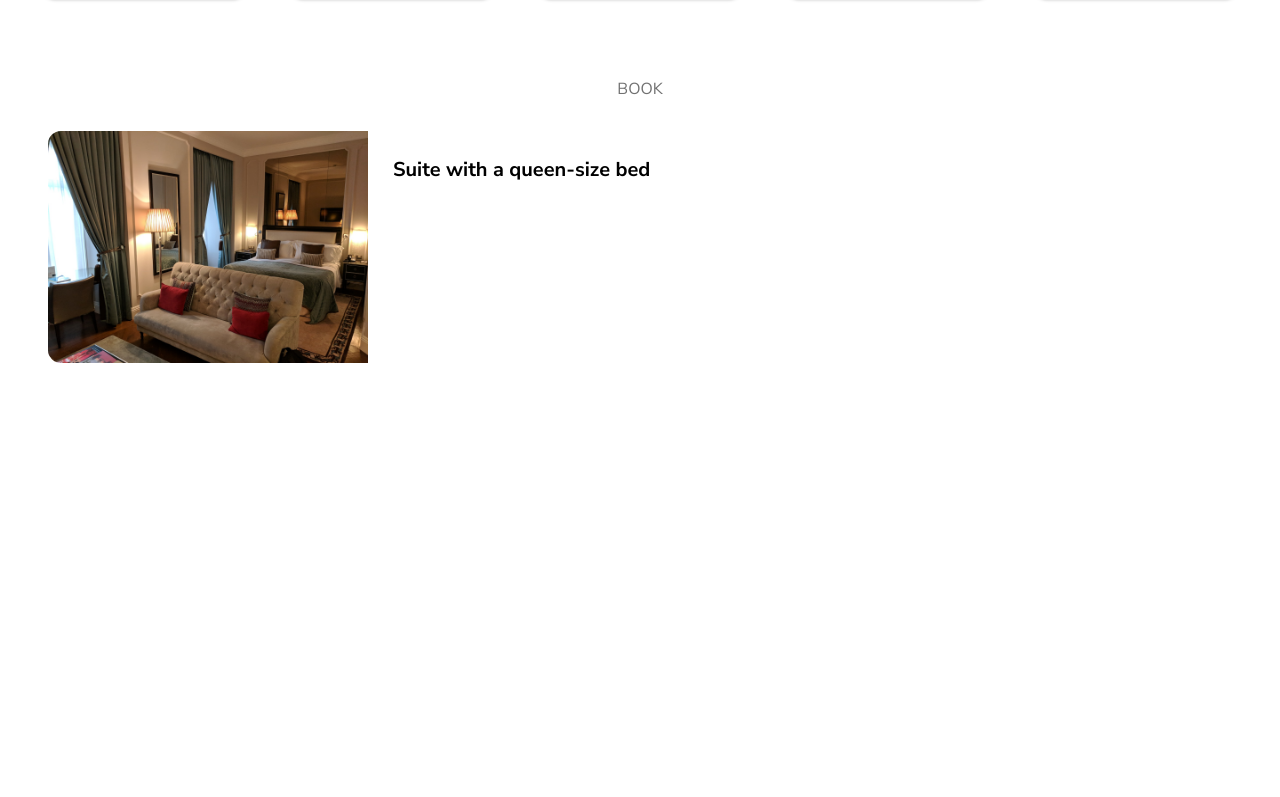
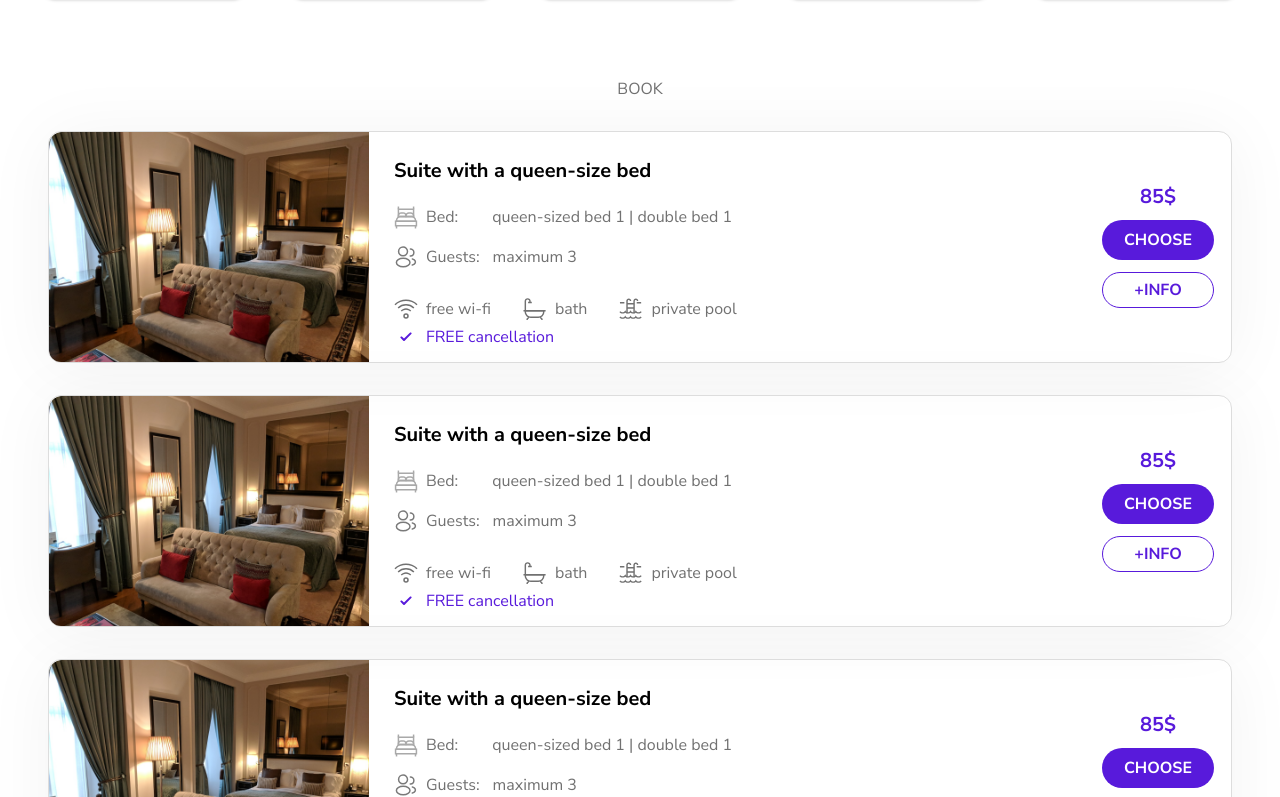
Before and after one commit to RomanBezsh/bed4head_client, a React (Vite) app: page /hotel in a window 1280 px wide. Shown: the part 2643-3440 px from the top of the page. Before the commit the page ends 3086 px from the top, so only its background shows below. Built offline with nearby package versions, Linux system fonts and the light colour scheme.

Commit message:
New components

```diff
--- a/src/components/hotelPage/Booking.jsx
+++ b/src/components/hotelPage/Booking.jsx
@@ -1,38 +1,102 @@
 import React from "react";
 
 import room from "../../assets/room.jpg";
+import bedIcon from "../../assets/icons/bedroom_icon.svg";
+import guestsIcon from "../../assets/icons/common/profile2user.svg";
 
+import wifiIcon from "../../assets/icons/wifi_connection_icon.svg";
+import bathIcon from "../../assets/icons/bath_icon.svg";
+import poolIcon from "../../assets/icons/pool_icon.svg";
+
+import checkIcon from "../../assets/icons/сheck_purple_icon.svg";
+
+const TAG_ICONS = {
+    "free wi-fi": wifiIcon,
+    "bath": bathIcon,
+    "private pool": poolIcon,
+};
 
 const Booking = () => {
+    // Данные для пропсов (можно вынести в массив и мапить Room)
+    const currentTags = ["free wi-fi", "bath", "private pool"];
 
-    return(
+    return (
         <div className="flex flex-col items-center gap-8 mt-20 mb-20">
             <h2 className="text-[16px] text-[#717171] font-normal uppercase">
                 Book
             </h2>
-            <Room />
+            <Room tags={currentTags} />
+            <Room tags={currentTags} />
+            <Room tags={currentTags} />
+            <Room tags={currentTags} />
+
         </div>
     );
 };
 
-const Room = () => {
-
+const Room = ({ tags }) => {
     return (
-        <div className="flex flex-row w-296 h-58">
-            <div className="flex flex-row">
+        <div className="flex flex-row w-296 h-58 border border-gray rounded-[13px] overflow-hidden shadow-[0px_4px_69px_0px_rgba(0,0,0,0.05)]">
                 <img
-                    className="h-58 w-80 rounded-l-[13px]"
+                    className="h-58 w-80 rounded-l-[13px] object-cover"
                     src={room}
                     alt="Room"
                 />
-                <div className="flex flex-col pt-[26.88px] pl-[24.88px]">
-                    <h2 className="text-[20px] font-bold">Suite with a queen-size bed</h2>
+                <div className="flex flex-row justify-between flex-1">
+                    <div className="flex flex-col pt-[26.88px] pl-[24.88px]">
+                        <h2 className="text-[20px] font-bold">Suite with a queen-size bed</h2>
+
+                        <div className="flex flex-col mt-6 gap-2">
+                            <div className="flex flex-row items-center gap-8.5">
+                                <div className="flex flex-row items-center gap-2">
+                                    <img className="w-[24.06px] h-[23.9px] grayscale opacity-60" src={bedIcon} alt="bed" />
+                                    <span className="text-[#717171]">Bed: </span>
+                                </div>
+                                <span className="text-[#717171]">queen-sized bed 1 | double bed 1</span>
+                            </div>
+
+                            <div className="flex flex-row items-center gap-3.25 mt-2">
+                                <div className="flex flex-row items-center gap-2">
+                                    <img className="w-[24.06px] h-[23.9px] grayscale opacity-60" src={guestsIcon} alt="guests" />
+                                    <span className="text-[#717171]">Guests: </span>
+                                </div>
+                                <span className="text-[#717171]">maximum 3</span>
+                            </div>
+                        </div>
+
+
+                        <div className="flex flex-row items-center gap-8 mt-7">
+                            {tags.map((tag) => (
+                                <div key={tag} className="flex items-center gap-2">
+                                    <img
+                                        src={TAG_ICONS[tag]}
+                                        alt={tag}
+                                        className="w-6 h-6 grayscale"
+                                    />
+                                    <span className="text-[#717171] font-normal text-[16px]">
+                                            {tag}
+                                    </span>
+                                </div>
+                            ))}
+                        </div>
+
+                        <div className="flex flex-row mt-1 items-center gap-2">
+                            <img className="w-6 h-6" src={checkIcon} alt="check" />
+                            <span className="text-[16px] font-normal text-[#581ADB]">FREE cancellation</span>
+                        </div>
+                    </div>
+                    <div className="flex flex-col w-36.5 items-center justify-center p-6 gap-3">
+                        <div className="text-[20px] font-bold text-[#581ADB]">85$</div>
+                        <button className="border-none rounded-full bg-[#581ADB] w-28 h-10 ">
+                            <span className="uppercase text-white text-[16px] font-bold">choose</span>
+                        </button>
+                        <button className="w-28 py-2 border border-[#581ADB] text-[#581ADB] rounded-full font-bold uppercase">
+                            <span className="uppercase border-[#581ADB] text-[16px] font-bold">+info</span>
+                        </button>
+                    </div>
                 </div>
-            </div>
-
         </div>
     );
-}
-
+};
 
 export default Booking;
--- a/src/components/hotelPage/Facilities.jsx
+++ b/src/components/hotelPage/Facilities.jsx
@@ -1,5 +1,49 @@
 import React from 'react';
-import checkIcon from "../../assets/icons/check_mark.svg"; // Название из нашего списка
+import checkIcon from "../../assets/icons/check_mark.svg";
+
+
+
+import generalIcon from "../../assets/icons/accountDashboard/travel/general_icon.svg";
+import accessibilityIcon from "../../assets/icons/accountDashboard/travel/accesibility_icon.svg";
+import languagesIcon from "../../assets/icons/accountDashboard/travel/language_spoken_icon.svg";
+import parkingIcon from "../../assets/icons/accountDashboard/travel/parking_icon.svg";
+import receptionIcon from "../../assets/icons/reception_bell_icon.svg";
+import cleaningIcon from "../../assets/icons/cleaning_icon.svg";
+import entertainmentIcon from "../../assets/icons/family_entertainment.svg";
+import securityIcon from "../../assets/icons/security_shield.svg";
+import bathroomIcon from "../../assets/icons/bathroom_amenities_icon.svg";
+import bedroomIcon from "../../assets/icons/bedroom_icon.svg";
+import kitchenIcon from "../../assets/icons/kitchen_icon.svg";
+import amenitiesIcon from "../../assets/icons/room_features_icon.svg";
+import petsIcon from "../../assets/icons/pets_icon.svg";
+import mediaIcon from "../../assets/icons/media_tech_icon.svg";
+import foodIcon from "../../assets/icons/food_beverage_icon.svg";
+import internetIcon from "../../assets/icons/wifi_connection_icon.svg";
+
+
+
+
+const FACILITY_ICONS = {
+    general: generalIcon,
+    accessibility: accessibilityIcon,
+    languages: languagesIcon,
+    parking: parkingIcon,
+    reception: receptionIcon,
+    cleaning: cleaningIcon,
+    entertainment: entertainmentIcon,
+    security: securityIcon,
+    bathroom: bathroomIcon,
+    bedroom: bedroomIcon,
+    kitchen: kitchenIcon,
+    amenities: amenitiesIcon,
+    pets: petsIcon,
+    media: mediaIcon,
+    food: foodIcon,
+    internet: internetIcon
+};
+
+
+
 
 const Facilities = ({ facilities }) => {
     if (!facilities || facilities.length === 0) return null;
@@ -13,7 +57,7 @@ const Facilities = ({ facilities }) => {
                 {facilities.map((category, index) => (
                     <div key={index} className="flex flex-col gap-4">
                         <div className="flex flex-row items-center gap-3">
-                            <img src={category.icon} alt={category.name} className="w-5 h-5" />
+                            <img src={FACILITY_ICONS[category.iconKey]} alt={category.name} className="w-5 h-5" />
                             <h3 className="text-[16px] font-bold text-[#717171]">{category.name}</h3>
                         </div>
                         <ul className="flex flex-col gap-2.5">
--- /dev/null
+++ b/src/components/hotelPage/Nearby.jsx
@@ -0,0 +1,120 @@
+import React from 'react';
+
+import attractionIcon from "../../assets/icons/attractions_icon.svg";
+import foodIcon from "../../assets/icons/food_beverage_icon.svg"; // для ресторанов/кафе
+import transportIcon from "../../assets/icons/transport_icon.svg";
+import airportIcon from "../../assets/icons/airport_icon.svg"; // если есть отдельная для Kyiv Airport
+import beachIcon from "../../assets/icons/beach_icon.svg";
+
+import mapPinIcon from "../../assets/icons/common/map_pin_icon.svg";
+
+const NEARBY_ICONS = {
+    attractions: attractionIcon,
+    food: foodIcon,
+    transport: transportIcon,
+    airport: airportIcon || transportIcon,
+    beaches: beachIcon
+};
+
+
+
+const Nearby = ({places}) => {
+
+    return (
+        <div className="flex flex-col items-center gap-8 mt-20 mb-20 w-296 mx-auto">
+            <h2 className="text-[16px] text-[#717171] font-normal uppercase">
+                What's Nearby
+            </h2>
+
+            <div className="columns-3 gap-x-20 space-y-10">
+                {places.map((category, idx) => (
+                    <div key={idx} className="break-inside-avoid mb-10">
+                        <div className="flex items-center gap-2 mb-4">
+                            <img
+                                src={NEARBY_ICONS[category.iconKey] || attractionIcon}
+                                className="w-5 h-5 grayscale opacity-60"
+                                alt=""
+                            />
+                            <h3 className="text-[16px] font-bold text-[#222]">{category.title}</h3>
+                        </div>
+
+                        <div className="flex flex-col gap-2">
+                            {category.items.map((item, itemIdx) => (
+                                <div key={itemIdx} className="flex justify-between items-end text-[16px] text-[#717171]">
+                                    <span className="leading-tight">{item.name}</span>
+                                    <span className="whitespace-nowrap ml-4">{item.dist}</span>
+                                </div>
+                            ))}
+                        </div>
+                    </div>
+                ))}
+            </div>
+            <NearbyMap />
+
+        </div>
+    );
+};
+
+const NearbySection = ({ data }) => (
+    <div className="flex flex-col gap-4">
+        <div className="flex items-center gap-2">
+            <img
+                src={NEARBY_ICONS[data.iconKey]}
+                className="w-5 h-5 grayscale opacity-60"
+                alt=""
+            />
+            <h3 className="text-[14px] font-bold text-[#222]">{data.title}</h3>
+        </div>
+
+        <div className="flex flex-col gap-2">
+            {data.items.map((item, idx) => (
+                <div key={idx} className="flex justify-between items-end text-[13px] text-[#717171]">
+                    <span className="leading-tight">{item.name}</span>
+                    <span className="whitespace-nowrap ml-4">{item.dist}</span>
+                </div>
+            ))}
+        </div>
+    </div>
+);
+
+import { MapContainer, TileLayer, Marker, Popup } from 'react-leaflet';
+import 'leaflet/dist/leaflet.css';
+import L from 'leaflet';
+
+
+
+const customIcon = new L.Icon({
+    iconUrl: mapPinIcon,
+    iconSize: [40, 40],
+    iconAnchor: [20, 40],
+});
+
+const NearbyMap = () => {
+    const position = [46.4825, 30.7233];
+
+    return (
+        <div className="w-full mt-16 max-w-296 h-52 rounded-[13px] overflow-hidden shadow-[0px_1px_8px_0px_rgba(0,0,0,0.08)] border border-[#E8E8E8]">
+            <MapContainer
+                center={position}
+                zoom={15}
+                scrollWheelZoom={false}
+                style={{ height: "100%", width: "100%" }}
+            >
+                <TileLayer
+                    url="https://{s}.basemaps.cartocdn.com/light_all/{z}/{x}/{y}{r}.png"
+                    attribution='&copy; <a href="https://www.openstreetmap.org/copyright">OpenStreetMap</a> contributors'
+                />
+
+                <Marker position={position} icon={customIcon}>
+                    <Popup>
+                        <span className="font-bold text-[#581ADB]">Hotel</span>
+                    </Popup>
+                </Marker>
+            </MapContainer>
+        </div>
+    );
+};
+
+
+
+export default Nearby;
```
